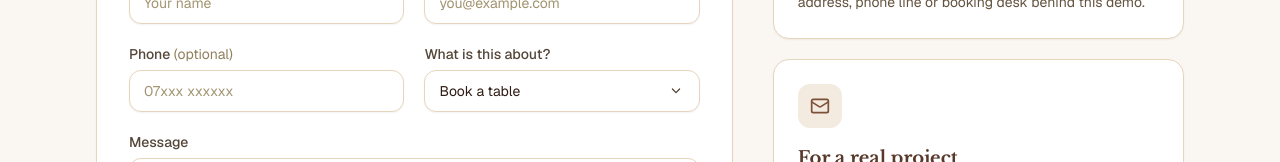
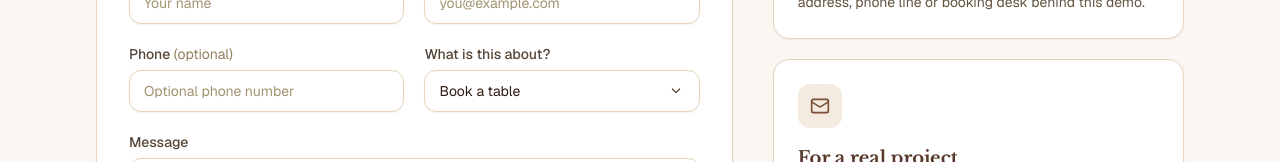
Before and after one commit to YoichiDev-tech/hearth-and-oak, a Next.js app: page /contact in a window 1280 px wide. Shown: the part 569-731 px from the top of the page. Built offline with nearby package versions, Linux system fonts and the light colour scheme.

Commit message:
Rebrand and refine Take 5 Site Rescue demo

```diff
--- a/src/components/ContactForm.tsx
+++ b/src/components/ContactForm.tsx
@@ -151,8 +151,7 @@ export default function ContactForm() {
           Message sent
         </h3>
         <p className="mt-2 text-sm text-oak-700">
-          Thanks — we usually reply within one working day. For same-day tables,
-          give us a call.
+          Thanks — we usually reply within one working day. This is a demo form and may not be configured to receive messages.
         </p>
         <button
           type="button"
@@ -234,7 +233,7 @@ export default function ContactForm() {
             aria-invalid={Boolean(formErrors.phone)}
             aria-describedby={formErrors.phone ? "phone-error" : undefined}
             className={getInputClasses(Boolean(formErrors.phone))}
-            placeholder="07xxx xxxxxx"
+            placeholder="Optional phone number"
           />
           {formErrors.phone && (
             <p id="phone-error" className="mt-1.5 text-xs text-red-600">
```
